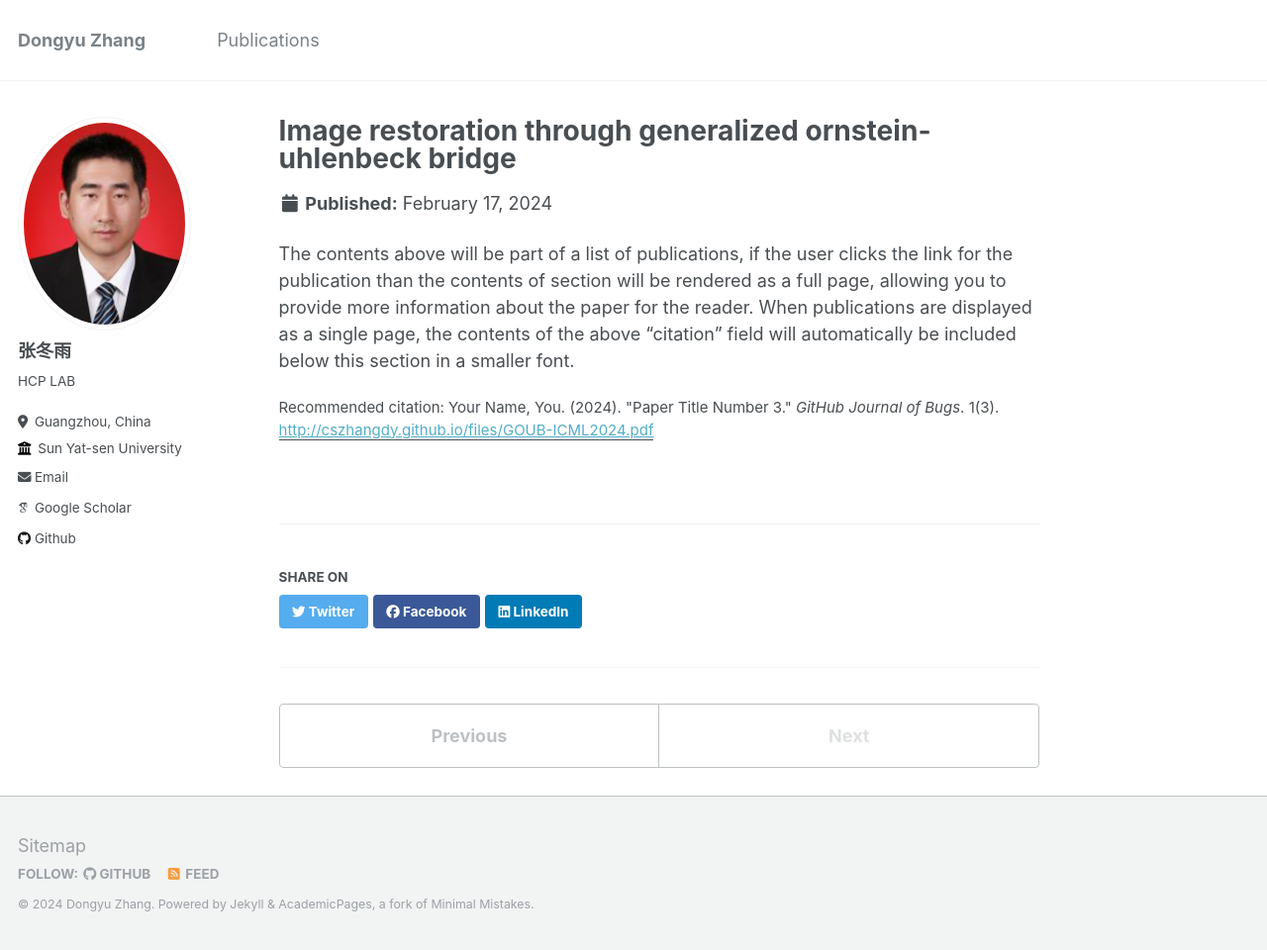
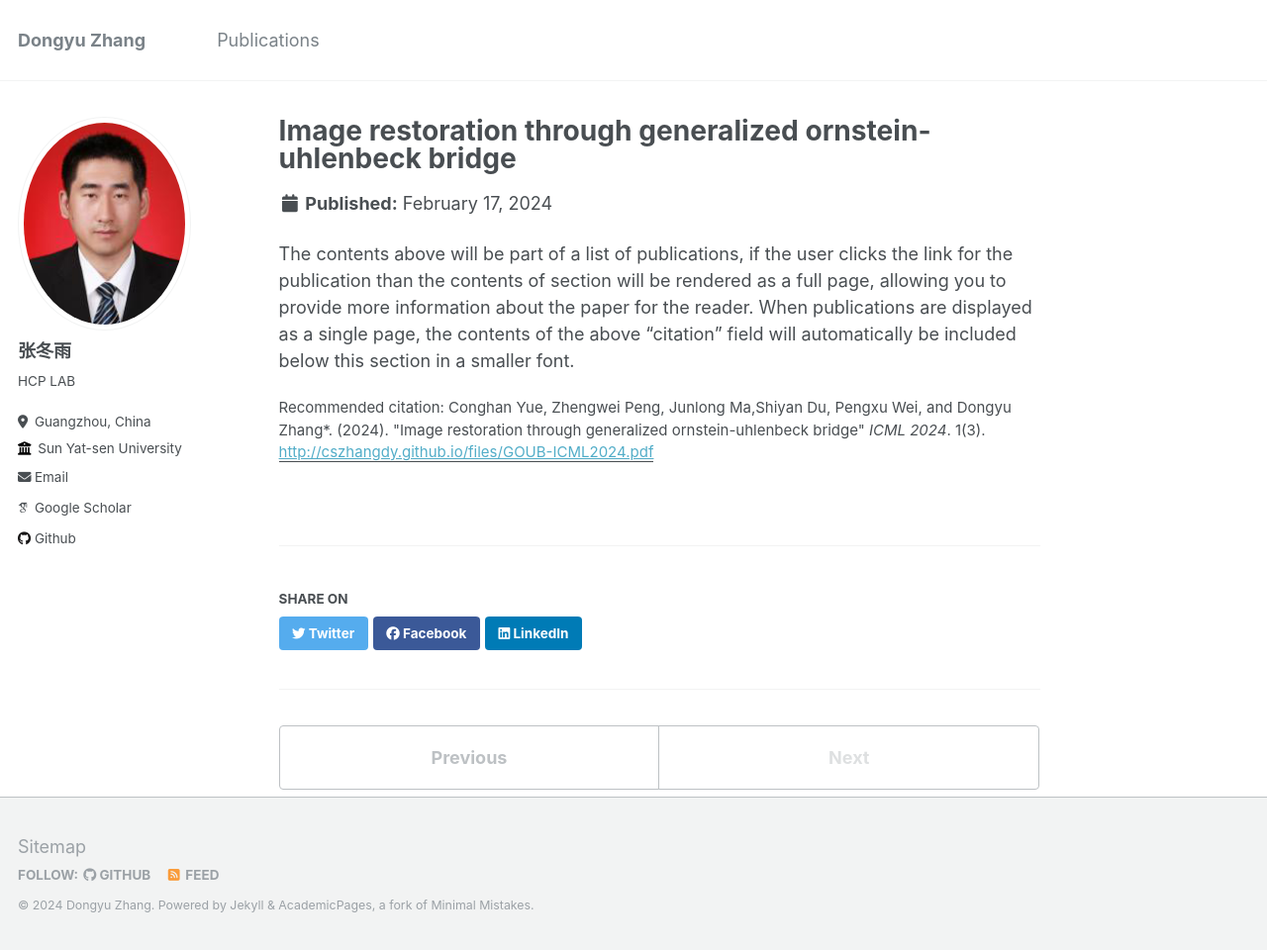
Before and after one commit to cszhangdy/cszhangdy.github.io, a Jekyll site: the page built from _publications/2024-02-17-paper-title-number-4.md, in a window 1280 px wide and 960 px high. Shown: the whole window at 99% size. Built offline with Jekyll 4.4.1, drawn with Linux system fonts in a browser that asks for light colours; some web fonts are replaced.

Commit message:
Update 2024-02-17-paper-title-number-4.md

```diff
--- a/_publications/2024-02-17-paper-title-number-4.md
+++ b/_publications/2024-02-17-paper-title-number-4.md
@@ -5,7 +5,7 @@ permalink: /publication/2024-02-17-Image restoration through generalized ornstei
 excerpt: 'This paper is about fixing template issue.'
 date: 2024-02-17
 paperurl: 'http://cszhangdy.github.io/files/GOUB-ICML2024.pdf'
-citation: 'Your Name, You. (2024). &quot;Paper Title Number 3.&quot; <i>GitHub Journal of Bugs</i>. 1(3).'
+citation: 'Conghan Yue, Zhengwei Peng, Junlong Ma,Shiyan Du, Pengxu Wei, and Dongyu Zhang*. (2024). &quot;Image restoration through generalized ornstein-uhlenbeck bridge&quot; <i>ICML 2024</i>. 1(3).'
 ---
 
 The contents above will be part of a list of publications, if the user clicks the link for the publication than the contents of section will be rendered as a full page, allowing you to provide more information about the paper for the reader. When publications are displayed as a single page, the contents of the above "citation" field will automatically be included below this section in a smaller font.
```
